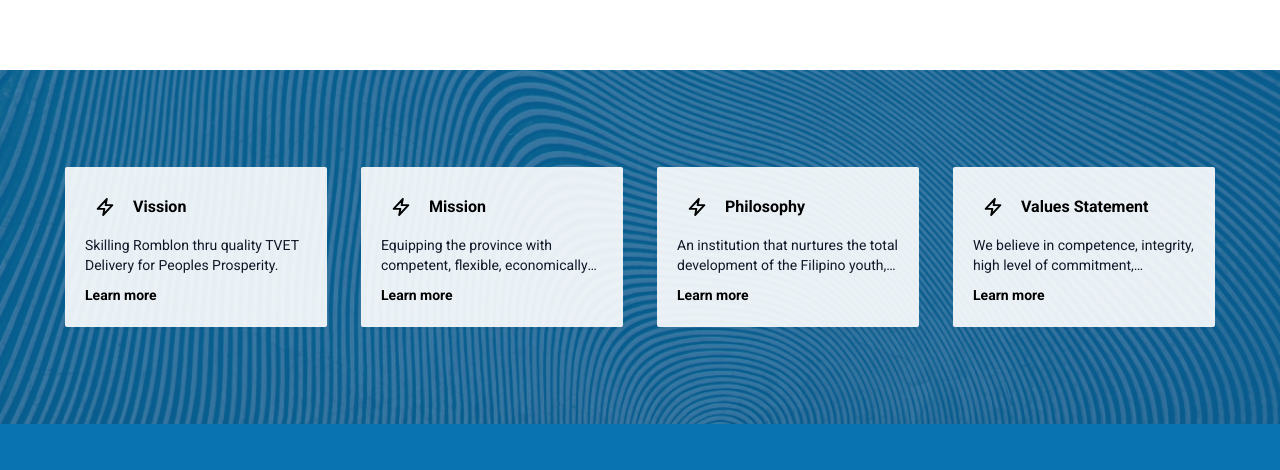
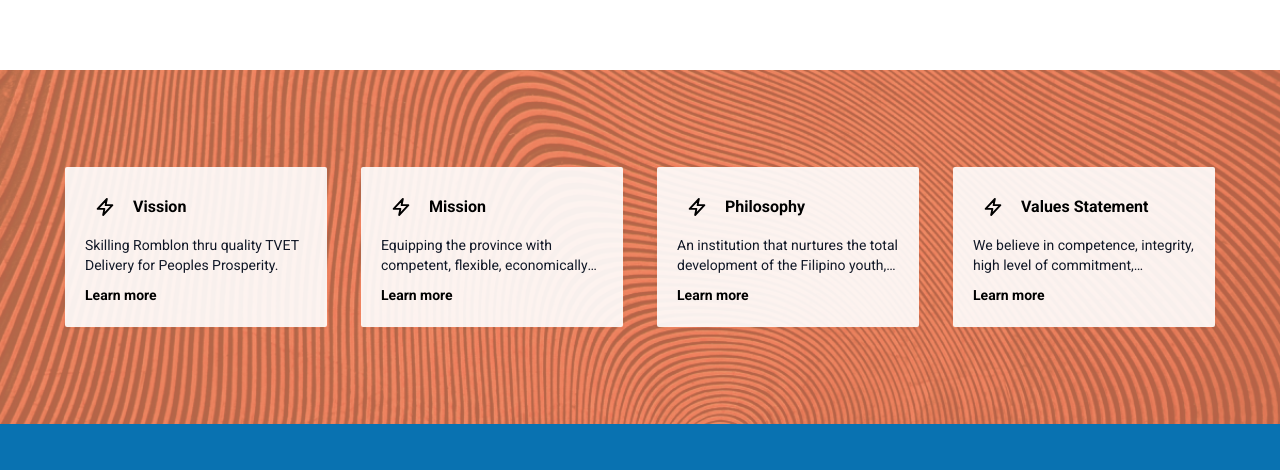
Before and after one commit to esculturajerome/rnit, a Next.js app: page /enrol in a window 1280 px wide. Shown: the part 136-606 px from the top of the page. Built offline with nearby package versions, Linux system fonts and the light colour scheme.

Commit message:
fixed image

```diff
--- a/components/Header.js
+++ b/components/Header.js
@@ -3,8 +3,11 @@ import React from "react";
 import { handleNav } from "./Functions";
 import { useRouter } from "next/router";
 
+import HeroImage from "../public/images/hero-transparent.png";
+
 function Header() {
   const router = useRouter();
+  console.log(HeroImage, "HeroImage");
   return (
     <div className="relative flex flex-col px-0 pb-16 lg:flex-col lg:pb-0">
       <div className="flex flex-col items-center z-10  w-full max-w-xl px-4 mx-auto lg:px-8 lg:max-w-screen-xl order-2 lg:order-1">
@@ -41,11 +44,13 @@ function Header() {
       <div className=" inset-y-0 flex right-0 w-full max-w-full lg:pl-8 lg:pr-0 lg:mb-0 lg:mx-0 lg:w-1/2  lg:absolute xl:px-0 order-1 lg:order-2 overflow-hidden">
         <div className="object-cover w-full h-full rounded-bl-3xl lg:rounded-none  mb-12">
           <Image
-            src="/images/hero-transparent.png"
+            src={HeroImage}
             alt="Hero image"
             width={1276}
             height={1280}
             objectFit="cover"
+            blurDataURL={HeroImage.blurData}
+            placeholder="blur"
           />
         </div>
       </div>
--- a/components/ImageRow.js
+++ b/components/ImageRow.js
@@ -3,7 +3,7 @@ import Goals from "./Goals";
 
 function ImageRow() {
   return (
-    <div className="overflow-hidden bg-pattern-bg-2 bg-cover">
+    <div className="bg-pattern-bg bg-cover">
       <div className="px-4 py-8 mx-auto sm:max-w-xl md:max-w-full lg:max-w-screen-xl md:px-24 lg:px-8 lg:py-4">
         <Goals />
         {/* <div className="flex flex-col items-center justify-between xl:flex-row">
--- a/components/Teams.js
+++ b/components/Teams.js
@@ -122,7 +122,7 @@ const Teams = () => {
           <Slider {...settings}>
             {Object.entries(images).map((image, i) => (
               <Employee
-                picture={image[1].src}
+                picture={image[1]}
                 blurData={image[1].blurDataURL}
                 key={i}
               />
```
